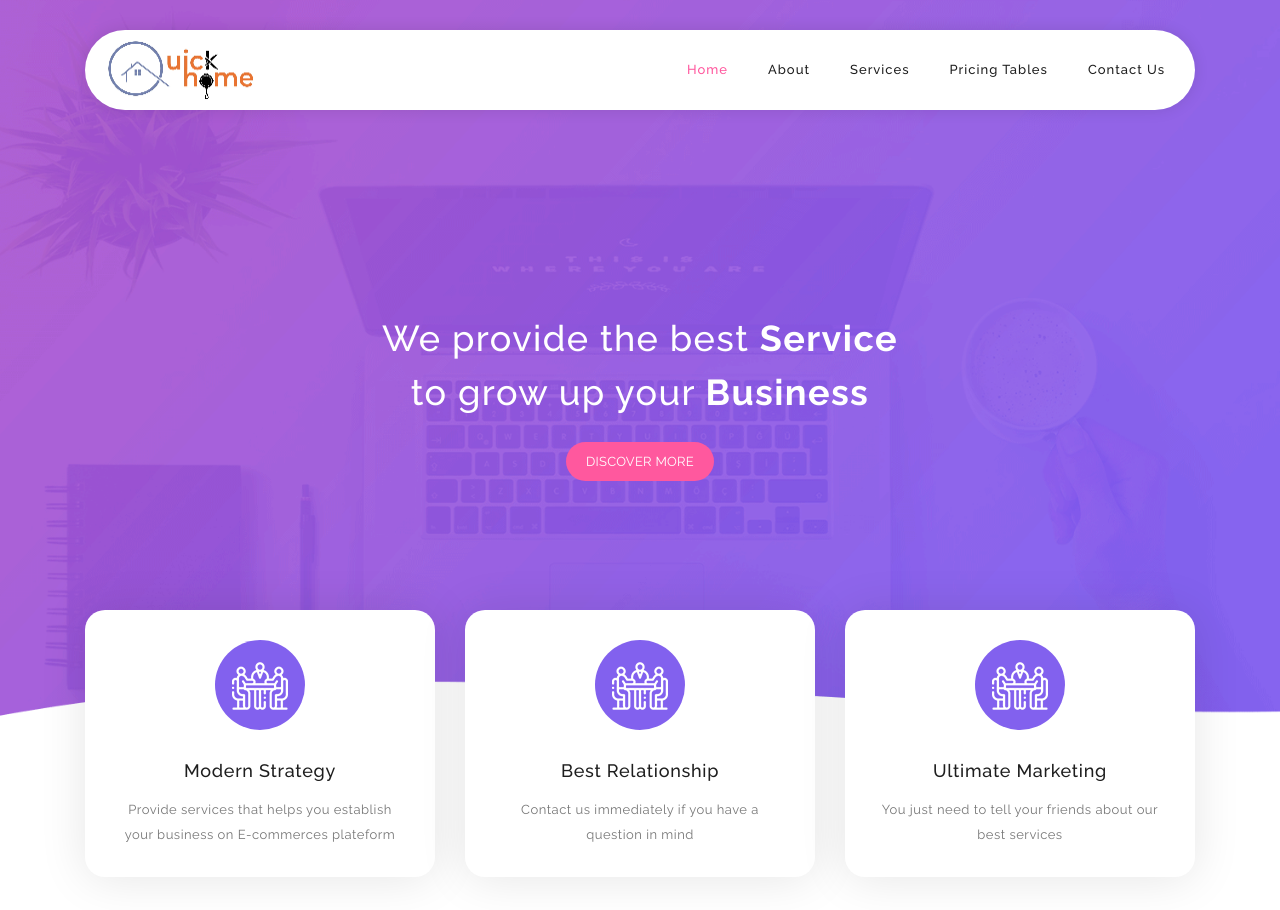
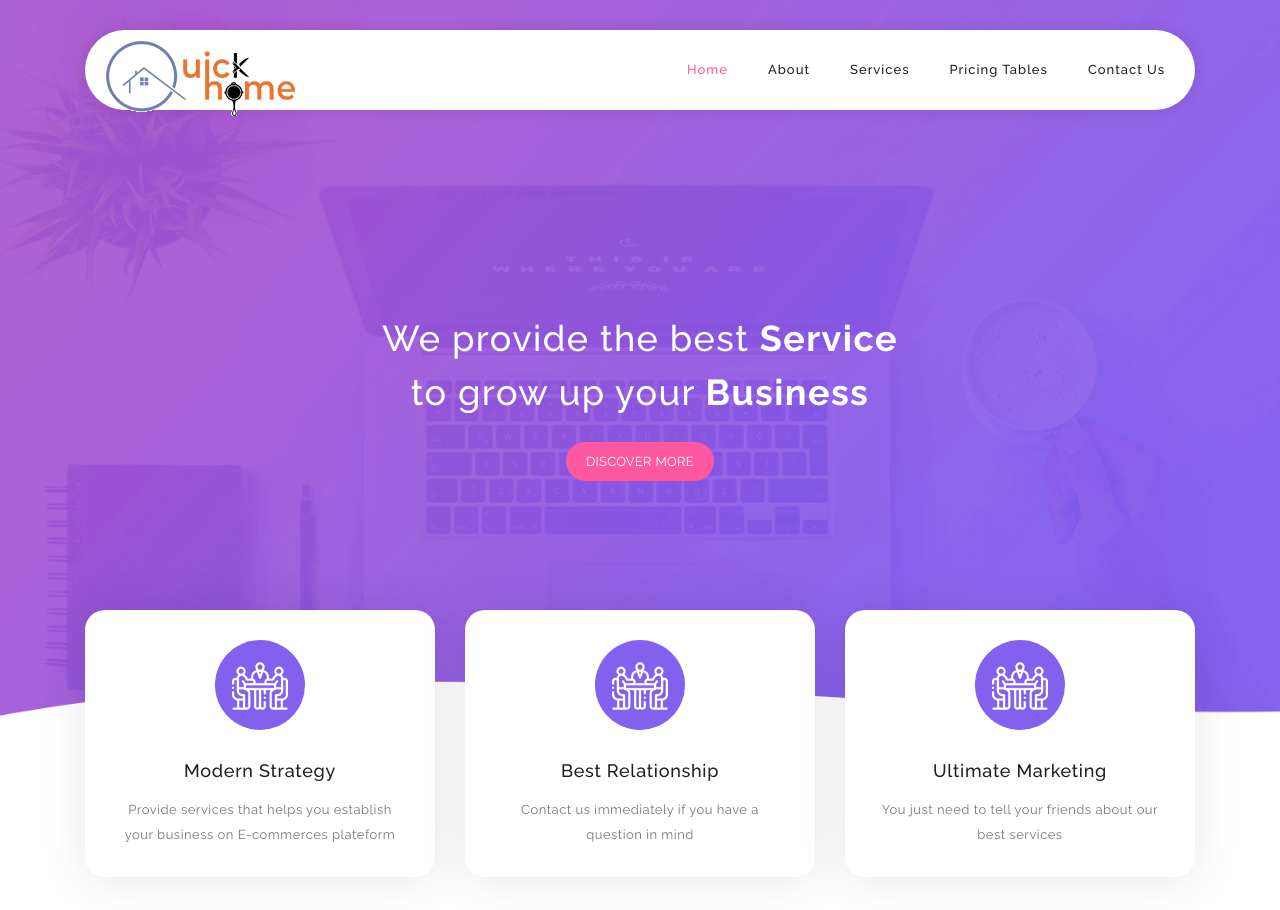
Before and after one commit to quickenterprises/quickhome, a plain HTML site: page index.html in a window 1280 px wide. Shown: the top 910 px of the page. Drawn offline with Linux system fonts and the light colour scheme.

Commit message:
check with logo11.png

```diff
--- a/index.html
+++ b/index.html
@@ -33,7 +33,7 @@
                     <nav class="main-nav">
                         <!-- ***** Logo Start ***** -->
                         <a href="#" class="logo">
-                            <img src="assets/images/logo2.png" alt="Softy Pinko"/ style="margin: -15px;">
+                            <img src="assets/images/logo11.png" alt="Softy Pinko"/ style="margin: -15px;">
                         </a>
                         <!-- ***** Logo End ***** -->
                         <!-- ***** Menu Start ***** -->
```
